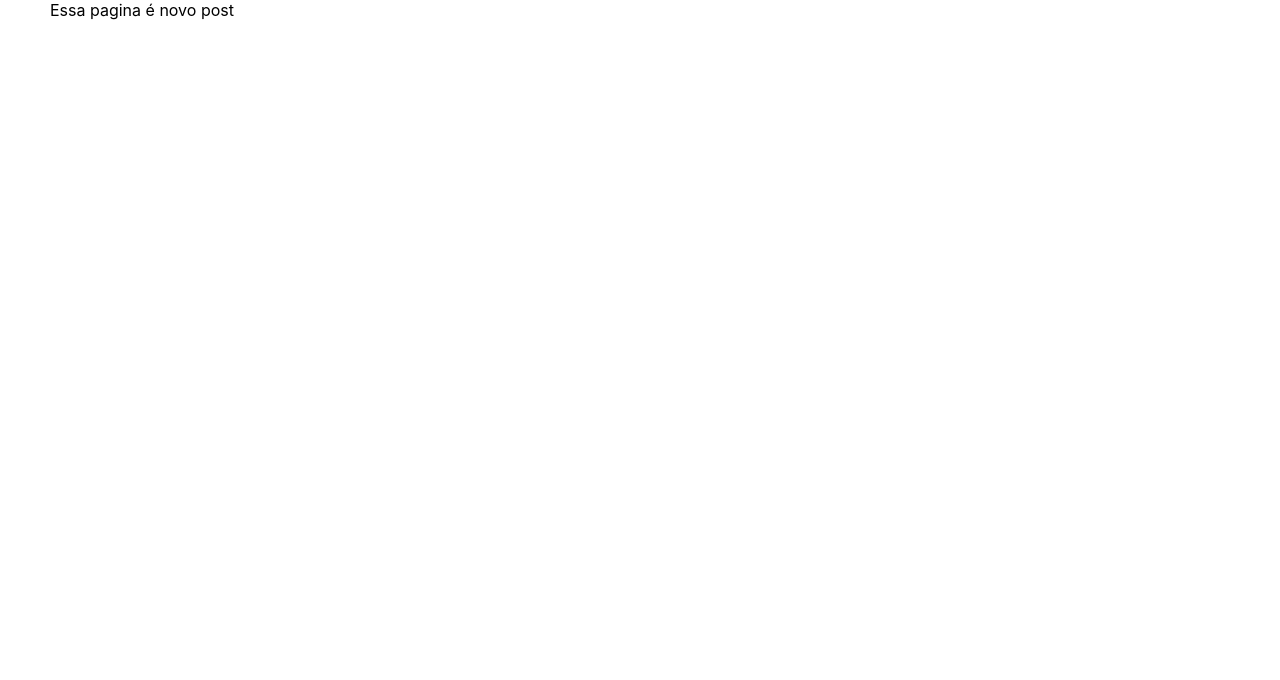
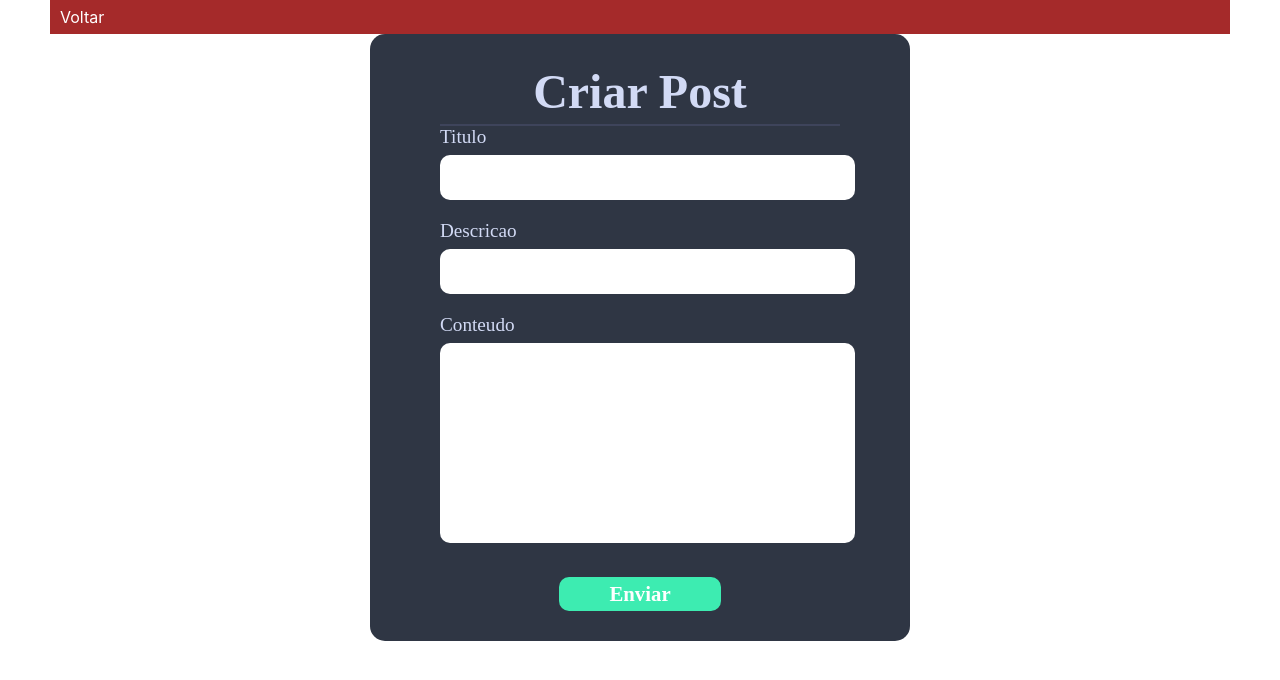
Before and after one commit to kelson-cosme/Blog-v.1.0, a React (Create React App) app: page /new in a window 1280 px wide. Shown: the top 680 px of the page. Built offline with nearby package versions, Linux system fonts and the light colour scheme.

Commit message:
consumindo api

```diff
--- a/package.json
+++ b/package.json
@@ -3,14 +3,18 @@
   "version": "0.1.0",
   "private": true,
   "dependencies": {
+    "@hookform/resolvers": "^3.1.0",
     "@testing-library/jest-dom": "^5.16.5",
     "@testing-library/react": "^13.4.0",
     "@testing-library/user-event": "^13.5.0",
+    "axios": "^1.4.0",
     "react": "^18.2.0",
     "react-dom": "^18.2.0",
+    "react-hook-form": "^7.43.9",
     "react-router-dom": "^6.11.1",
     "react-scripts": "5.0.1",
-    "web-vitals": "^2.1.4"
+    "web-vitals": "^2.1.4",
+    "yup": "^1.1.1"
   },
   "scripts": {
     "start": "react-scripts start",
--- a/src/components/Pages/CriarPost/index.jsx
+++ b/src/components/Pages/CriarPost/index.jsx
@@ -1,9 +1,92 @@
+import React from "react";
+import axios from "axios";
+
+import { useNavigate } from "react-router-dom";
+
+import Voltar from "../../header/voltar";
+import { useForm } from "react-hook-form";
+import { yupResolver } from '@hookform/resolvers/yup'; //importando biblioteca de validação de imput
+import * as yup from "yup";
+
+
+import "./style.css"
+
+const validacaoPost = yup.object().shape({ //validação de caracteres
+    name: yup.string().required("O Título é obrigatório").max(50, "Máximo de 50 caracteres"),  //messagens de erro
+    avatar:yup.string().required("A Descrição é obrigatório").max(150, "Maximo de 150 caracteres"),
+    city:yup.string().required("O Conteúdo é obrigatório").max(500, "Maximo de 500 caracteres")
+})
 
 export default function Newpost(){
+
+    let navigate = useNavigate() //voltou para tela inicial ao incluir um post
+
+    const { register, handleSubmit, formState: { errors } } = useForm({//register ira registrar o imput
+        resolver: yupResolver(validacaoPost)
+    });
+
+
+    const addPost = data => axios.post("http://localhost:5500/api", data)
+    .then((response) => {
+        alert("Seu post foi publicado")
+        navigate('/')  //voltou para tela inicial ao incluir um post
+
+    })
+    .catch(() => {
+        console.log("Deu errado")
+    })
+
+
+    //  const addPost = "http://localhost:5500/api";
+
+    // axios.get(addPost)
+    // .then(response => {
+    //     const data = JSON.stringify(response.data);
+    //     console.log(response.data)
+    // })
+    // .catch(error => console.log(error));
+
+
+
     return(
-        <div>
-            <p>Essa pagina é novo post</p>
+        <>
+            <Voltar/>
 
-        </div>
+            <div className="card-post">
+                <h1>Criar Post</h1>
+
+                <div className="line-post"></div>
+
+                <div className="card-body-posst">
+
+
+                    <form onSubmit={handleSubmit(addPost)}>
+                        <div className="fields">
+                            <label>Titulo</label>
+                            <input type="text" name="name" {...register("name")}/>
+                            <p className="error-message"> {errors.name?.message} </p>
+                        </div>
+
+                        <div className="fields">
+                            <label>Descricao</label>
+                            <input type="text" name="avatar" {...register("avatar")} />
+                            <p className="error-message"> {errors.avatar?.message} </p>
+
+                        </div>
+
+                        <div className="fields">
+                            <label>Conteudo</label>
+                            <textarea type="text" name="city" {...register("city")} > </textarea>
+                            <p className="error-message"> {errors.city?.message} </p>
+
+                        </div>
+
+                        <div className="btn-post">
+                            <button type="submit">Enviar</button>
+                        </div>
+                    </form>
+                </div>
+            </div>
+        </>
     );
 }
--- /dev/null
+++ b/src/components/Pages/CriarPost/style.css
@@ -0,0 +1,98 @@
+main {
+    display: flex;
+    justify-content: center;
+
+
+    padding: 3rem 0;
+}
+
+.card-post {
+    margin: auto;
+    width: 400px;
+    background-color: #2F3644;
+    padding: 30px 70px;
+    border-radius: 15px;
+}
+
+.card-post h1{
+    font-family: Heebo;
+    font-weight: 800;
+    text-align: center;
+
+    color: #D2DAF5;
+
+    font-size: 3rem;
+    margin-bottom: 5px;
+}
+
+.line-post {
+    height: 2px;
+    background-color: #3E445B;
+}
+
+.card-body-post {
+    margin-top: 25px;
+
+}
+
+.fields {
+    margin-bottom: 20px;
+}
+
+label {
+    display: block;
+    margin-bottom: 7px;
+    font-size: 1.2rem;
+
+    color: #D2DAF5;
+
+    font-family: Poppins;
+}
+
+input, textarea {
+    width: 100%;
+    border-radius: 10px;
+    border: 0;
+    outline: 0;
+
+    font-size: 1.2rem;
+
+    padding-left: 15px;
+}
+
+input {
+    height: 45px;
+}
+
+textarea {
+    height: 190px;
+    resize: none;
+
+    padding-top: 10px;
+}
+
+.btn-post{
+    margin-top: 30px;
+    text-align: center;
+
+}
+
+.btn-post button{
+    font-family: Heebo;
+    font-weight: 800;
+    font-size: 1.3rem;
+
+    padding: 5px 50px;
+    color: #fff;
+    background-color: #3DECB1;
+
+    border: 0;
+    border-radius: 10px;
+
+    cursor: pointer;
+
+}
+
+.error-message {
+    color: rgb(240, 47, 47);
+}
--- a/src/components/Pages/Home/index.jsx
+++ b/src/components/Pages/Home/index.jsx
@@ -1,25 +1,50 @@
 import Navbar from "../../header/Navbar";
 import { Link } from "react-router-dom";
+import axios from "axios";
+import React, {useState, useEffect} from "react";
 
 import "./style.css"
 
+
 export default function Home(){
+
+    const [posts, setPosts ] = useState([])
+
+    useEffect(() => { //redenrizar após atualizar o post
+        axios.get("http://localhost:5500/api")
+        .then((response) => { //reponse.data para pegar os arrays da api
+            setPosts(response.data) //guardando o registro da api
+            // console.log(response.data.users[0])
+        })
+        .catch(() => {
+            console.log("deu errado")
+        })
+    }, [])
+
+
     return(
+
         <div>
             <Navbar/>
 
+
             <div className="home-corpo">
 
-                <Link to={"/vermais"}>
-                    <div className="home-card">
-                        <img src="https://dynamic-media-cdn.tripadvisor.com/media/photo-o/0f/ba/29/5c/img-worlds-of-adventure.jpg?w=1200&h=-1&s=1" alt="" />
+                {posts && posts.map((post, key) => {
+                    return(
+                        <div className="home-card" key={key}>
 
-                        <h2>Titulo</h2>
+                        <Link className="home-link" to={"/vermais"}>
+                            <img src="https://dynamic-media-cdn.tripadvisor.com/media/photo-o/0f/ba/29/5c/img-worlds-of-adventure.jpg?w=1200&h=-1&s=1" alt="" />
 
-                        <p>Lorem ipsum dolor, sit amet consectetur adipisicing elit. Alias eaque sapiente, sint repellat earum laudantium unde esse tempore, quas amet qui maiores ipsum delectus, aliquam a aperiam consectetur! Ullam, officiis.</p>
-                    </div>
-                </Link>
+                            <h2>{post.name}</h2>
 
+                            <p>Lorem ipsum dolor, sit amet consectetur adipisicing elit. Alias eaque sapiente, sint repellat earum laudantium unde esse tempore, quas amet qui maiores ipsum delectus, aliquam a aperiam consectetur! Ullam, officiis.</p>
+                        </Link>
+
+                        </div>
+                    )
+                })}
             </div>
         </div>
     );
--- a/src/components/Pages/Home/style.css
+++ b/src/components/Pages/Home/style.css
@@ -5,6 +5,11 @@
 .home-card{
     width: 40%;
 }
+.home-link{
+    width: 100%;
+    text-decoration: none;
+    color: black;
+}
 .home-card img{
     width: 100%;
     height: 23vh;
--- a/src/components/Pages/VerMais/index.jsx
+++ b/src/components/Pages/VerMais/index.jsx
@@ -1,10 +1,12 @@
-import Navbar from "../../header/Navbar";
+import Voltar from "../../header/voltar";
 
 // import "./style.css"
 
 export default function Vermais(){
     return(
         <div>
+            <Voltar/>
+
             <img src="https://dynamic-media-cdn.tripadvisor.com/media/photo-o/0f/ba/29/5c/img-worlds-of-adventure.jpg?w=1200&h=-1&s=1" alt="" />
 
             <h1>Titulo</h1>
--- a/src/components/header/voltar/index.jsx
+++ b/src/components/header/voltar/index.jsx
@@ -0,0 +1,10 @@
+import "./style.css"
+import { Link } from "react-router-dom";
+
+export default function Voltar(){
+    return(
+        <nav className="voltar">
+            <ul><Link to={"/"}><li>Voltar</li></Link></ul>
+        </nav>
+    );
+}
--- /dev/null
+++ b/src/components/header/voltar/style.css
@@ -0,0 +1,10 @@
+.voltar ul{
+    list-style-type: none;
+    background-color: brown;
+    padding: 7px 10px;
+    color: white;
+}
+.voltar a{
+    text-decoration: none;
+    color: white;
+}
```
Also changed, not shown: 1 other file (tests, documents, lock files or other folders).
